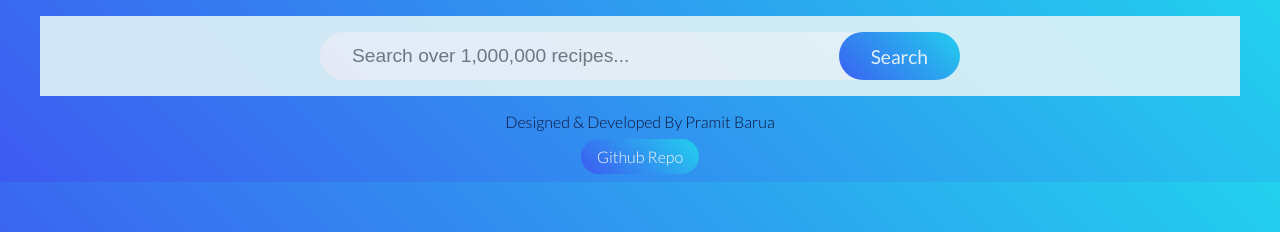
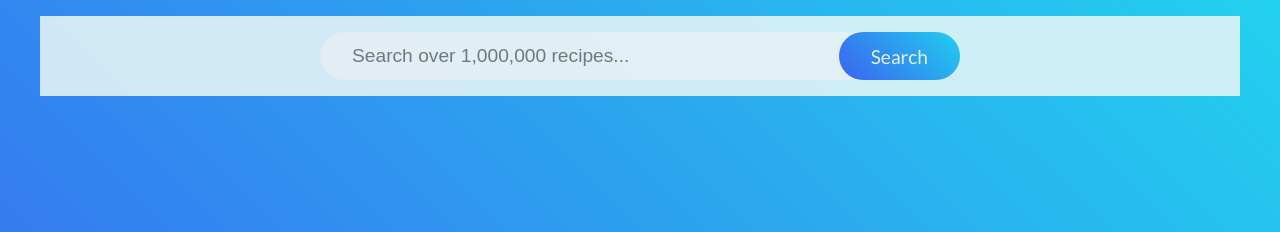
Before and after one commit to PramitBarua/foodie, a React (Create React App) app: page / in a window 1280 px wide. Shown: the top 232 px of the page. Built offline with nearby package versions, Linux system fonts and the light colour scheme; no server answers; the HTML template or start-up script is replaced by a standard one.

Commit message:
style change for better view

```diff
--- a/src/App.module.scss
+++ b/src/App.module.scss
@@ -4,11 +4,11 @@
   flex-direction: column;
   justify-content: space-between;
   margin: auto;
-  max-height: 100vh;
+  height: 100vh;
 
   & .container {
     display: flex;
-    max-height: 75vh;
+    max-height: 85vh;
     overflow-y: hidden;
     margin-top: 0.1rem;
     @media only screen and (min-width: 1200px) {
```
